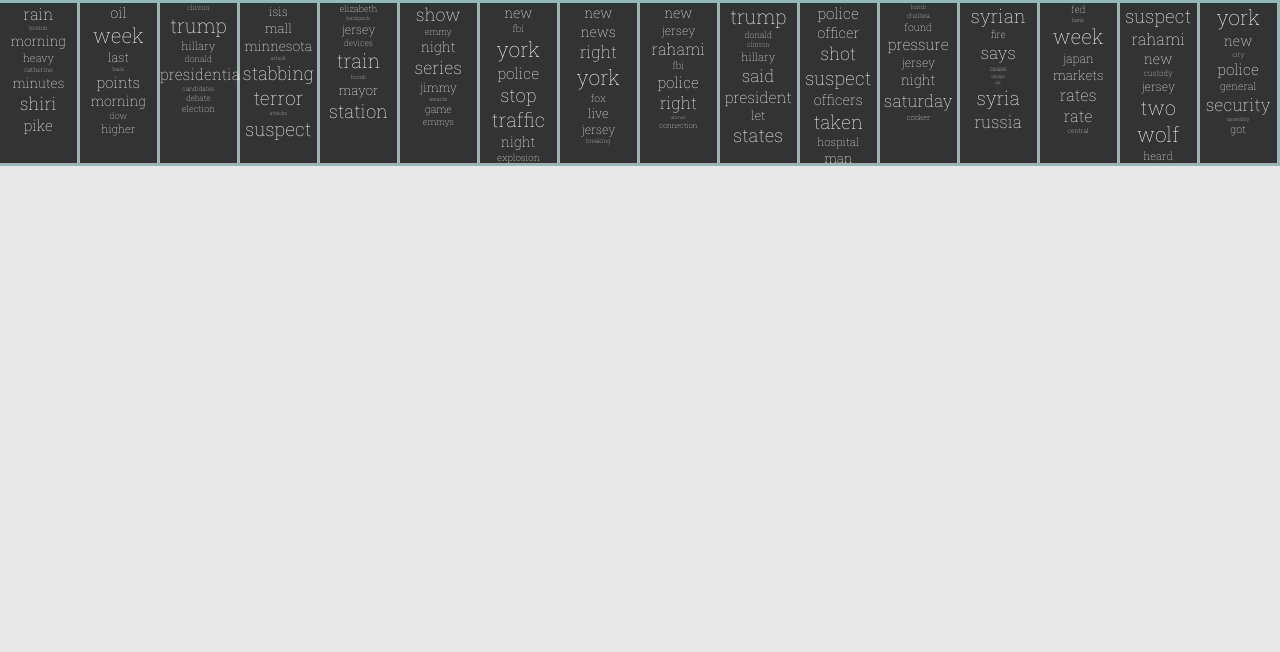
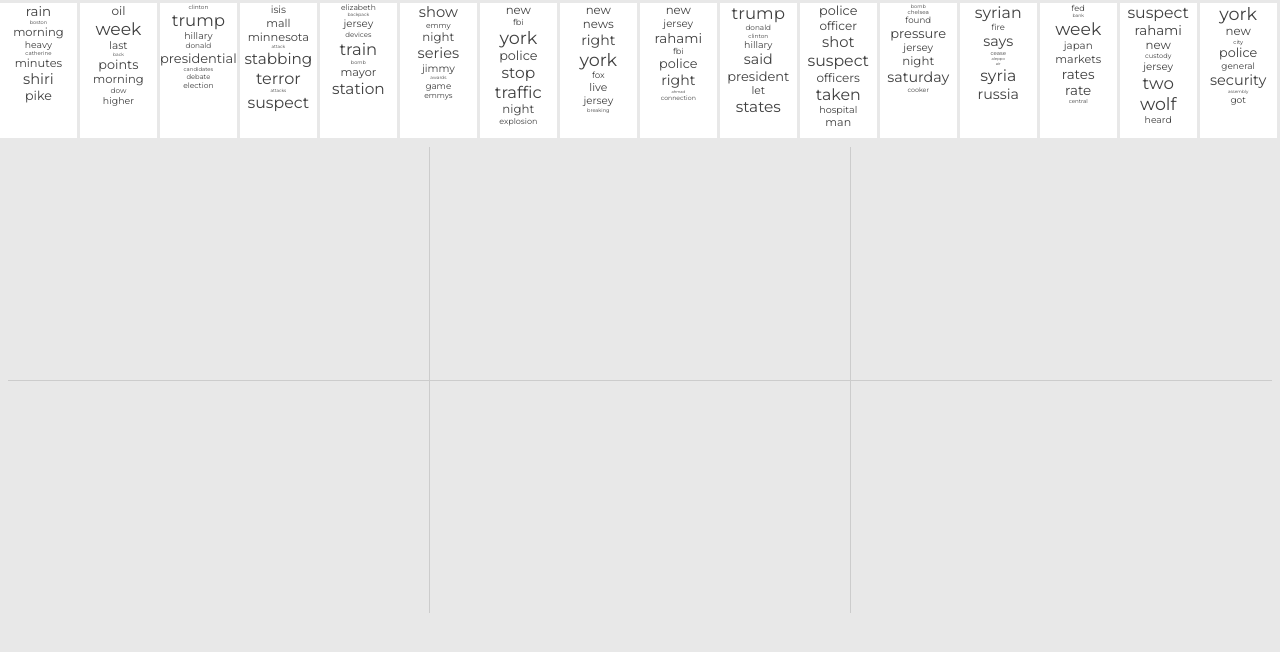
Before and after one commit to rtran9/news-bundles, a Flask app: template templates/index.html in a window 1280 px wide. Shown: the top 652 px of the page. Run offline with Flask 2, Linux system fonts and the light colour scheme; the template is opened without the code that fills it, so the values that code supplies are empty; some libraries are stand-ins or nearby versions.

Commit message:
change layout to grid

```diff
--- a/static/css/main.css
+++ b/static/css/main.css
@@ -1,26 +1,23 @@
 /* custom css */
 
 html {
-  font-size: 0.65vw;
+  font-size: 0.55vw;
 }
 
 body {
     background-color: #e8e8e8;
-    font-family: 'Roboto Slab', serif;
+    font-family:'Montserrat', sans-serif;
+/*    font-family: 'Roboto Slab', serif;*/
 }
 
 h1, h2, h3, h4, h5, h6 {
-    font-family: 'Roboto Slab', serif;
+    font-family:'Montserrat', sans-serif;
+/*    font-family: 'Roboto Slab', serif;*/
     margin: auto;
 }
 
 .area {
   fill: #e7e7e7;
-}
-
-.cluster-title {
-	font-family: 'Slabo 50px', serif;
-	color: #6666cc;
 }
 
 #stories-list{
@@ -29,34 +26,39 @@ h1, h2, h3, h4, h5, h6 {
 
 #stories-frame {
     z-index: 4;
-    background-color:#94b8b8;
+    background-color:#e8e8e8;
     position:fixed;
     top:0;
    left:0;
    width:100%;
-   height:12.5vw;
+   height:10.5vw;
    padding-top: 0.25vw;
    padding-bottom: 0.25vw;
 }
 
 #videos-section {
-    margin-top: 12.5vw;
+    margin-top: 11.5vw;
 }
 
 /*li {
 	color:"black";
 }*/
 
+.cluster-title {
+    font-family:'Montserrat', sans-serif;
+    color: #333;
+}
+
 .cluster {
-    background-color: #333;
+    background-color: white;
 }
 
 .cluster:hover {
-    background-color: #777;
+    background-color: #f2f2f2;
 }
 
 .cluster.active {
-    background-color: #666;
+    background-color: #e6e6e6;
 }
 
 .frame { width: 100%; height: 12.5vw; padding: 0; }
@@ -118,23 +129,8 @@ h1, h2, h3, h4, h5, h6 {
 .frame .slidee li div {
     font-weight: 100;
     font-style: normal;
-    color: white;
+    color: #404040;
 
-}
-
-
-.scrollbar {
-    width:100%;
-    margin: 0 0 1em 0;
-    height: 3px;
-    background: #ccc;
-    line-height: 0;
-}
-.scrollbar .handle {
-    width: 5vw; /* overriden if dynamicHandle: 1 */
-    height: 100%;
-    background: #222;
-    cursor: pointer;
 }
 
 /* centered columns styles */
@@ -189,3 +169,30 @@ text-align: left;
     margin:auto;*/
 
     }
+table {
+  border-collapse: collapse;
+  width: 100%;
+  height: 100%;
+  text-align: center;
+}
+table td, table th {
+  border: 1px solid #ccc;
+  height: 18vw;
+  width: 33vw;
+  max-width: 33vw;
+  max-height: 18vw;
+}
+table tr:first-child td {
+  border-top: 0;
+}
+table tr:last-child td {
+  border-bottom: 0;
+}
+table tr td:first-child,
+table tr th:first-child {
+  border-left: 0;
+}
+table tr td:last-child,
+table tr th:last-child {
+  border-right: 0;
+}
--- a/static/js/main.js
+++ b/static/js/main.js
@@ -135,10 +135,10 @@ function createImagesFrames() {
     for(var i = 0; i<data.children.length; i++) {
         imagesFrames[i] = {};
         var videoSection = document.getElementById("videos-section");
-        var storyDiv = document.createElement('div');
-        storyDiv.setAttribute("id" , "story-videos-"+i);
-        storyDiv.setAttribute("class" , "story-videos");
-        videoSection.appendChild(storyDiv);
+        // var storyDiv = document.createElement('div');
+        // storyDiv.setAttribute("id" , "story-videos-"+i);
+        // storyDiv.setAttribute("class" , "story-videos");
+        // videoSection.appendChild(storyDiv);
 
         for (var j=0; j< data.children[i].segments.length; j++) {
             var channel = data.children[i].segments[j].channel;
@@ -147,8 +147,9 @@ function createImagesFrames() {
             var storyChannelDiv = document.createElement('div');
             storyChannelDivId = "story-channel-videos-"+i+channel;
             storyChannelDiv.setAttribute("id" , storyChannelDivId);
-            storyChannelDiv.setAttribute("class" , "story-channel-div");
-            storyDiv.appendChild(storyChannelDiv);
+            storyChannelDiv.setAttribute("class" , "story-channel-div story-channel-div-"+i);
+            varTableLocation = document.getElementById("video-"+j);
+            varTableLocation.appendChild(storyChannelDiv);
 
             var h = document.createElement('h3');
             h.appendChild(document.createTextNode(channelsDict[channel]));
@@ -158,6 +159,11 @@ function createImagesFrames() {
             var unixDate = data.children[i].segments[j].videos[0].date;
             date.appendChild(document.createTextNode(timeConverter(unixDate)));
             storyChannelDiv.appendChild(date);
+
+
+            var videoElement = createVideoElement (i, channel);
+
+            storyChannelDiv.appendChild(videoElement);
 
             var imagesSliderFrame = document.createElement('div')
             imagesSliderFrame.setAttribute("class", "frame image-slider");
@@ -181,46 +187,20 @@ function createImagesFrames() {
                 imagesList.appendChild(li);
             }
 
-             var sly = new Sly($('#'+frameId),{
-                horizontal: 1,
-                itemNav: 'basic',
-                activateOn: 'click',
-                mouseDragging: 1,
-                touchDragging : 1,
-                releaseSwing  : 1,
-                scrollBy      : 1,
-                startAt       : 0,
-                speed: 300,
-                elasticBounds : 1,
-                dragHandle    : 1,
-                dynamicHandle : 1,
-                clickBar      : 1,
-                activeClass: 'active',
-            })
-
-
             var sly = new Sly('#'+frameId, {
                 slidee: '#'+slideeId,
                   horizontal: 1,
-                  itemNav: 'basic',
+                  itemNav: 'forceCentered',
                   activateOn: 'click',
-                  mouseDragging: 1,
+                  mouseDragging: 0,
                   startAt: 0,
                   speed: 300,
                   activeClass: 'active'});
 
             sly.init();
 
-            calculateContainerSize(sly);
-
             imagesFrames[i][channel] = {"sly":sly, "channelDiv":storyChannelDiv, "date":date};
             storyChannelDiv.style.display = 'none';
-
-            var videoElement = createVideoElement (i, channel);
-
-            storyChannelDiv.appendChild(videoElement);
-
-
 
         }
     }
@@ -229,11 +209,11 @@ function createImagesFrames() {
 function createVideoElement (storyIndex, channel) {
   // Add video in center
   var centerVideo = document.createElement('div');
-  centerVideo.setAttribute("class", "col-centered");
+  //centerVideo.setAttribute("class", "col-centered");
 
   var vidId = "video-player-"+storyIndex+"-"+channel
   var vid = document.createElement('video');
-  vid.setAttribute("width", "100%");
+  vid.setAttribute("width", "75%");
   vid.setAttribute("id", vidId);
   vid.setAttribute("preload", "metadata");
   centerVideo.appendChild(vid);
@@ -255,12 +235,12 @@ function createVideoElement (storyIndex, channel) {
   vid.addEventListener('mouseout', function() { this.controls = false; }, false);
 
   centerVideo.addEventListener("click", function() {
-    if (vid.paused == true) {
+    if (vid.muted === false) {
     // Play the video
-    vid.play();
+    vid.muted = true;
     } else {
     // Pause the video
-    vid.pause();
+    vid.muted = false;
     }
     });
 
@@ -276,7 +256,10 @@ function createVideoElement (storyIndex, channel) {
       if (getVideosList(storyIndex,channel).length > currVidIndex) {
         console.log("on pause channle: "+channel);
         imageClicked (storyIndex, channel, currVidIndex+1);
-    }
+      }
+      else {
+        imageClicked (storyIndex, channel, 0);
+      }
     }
   };
   return centerVideo;
@@ -310,6 +293,7 @@ function makelist(array) {
             w.setAttribute("style", fontSize);
             w.appendChild(document.createTextNode(word.text));
             p.appendChild(w);
+            p.setAttribute("class", "cluster-title")
 
         }
         item.appendChild(p);
@@ -322,19 +306,28 @@ function selectedStory(i) {
   frame.activate(i); // Activates i-th element
   var currStoryId = "story-videos-"+i;
 
-  for (var storyId in imagesFrames) {
-        for (var channel in imagesFrames[storyId]) {
-            imagesFrames[storyId][channel]["channelDiv"].style.display = 'none';
-        }
-   }
+  $(".story-channel-div").hide();
+  $(".story-channel-div-"+i).show();
 
-  for (var channel in imagesFrames[i]) {
-        imagesFrames[i][channel]["channelDiv"].style.display = 'block';
-  }
+  // for (var storyId in imagesFrames) {
+  //       for (var channel in imagesFrames[storyId]) {
+  //           imagesFrames[storyId][channel]["channelDiv"].style.display = 'none';
+  //       }
+  //  }
+
+  // for (var channel in imagesFrames[i]) {
+  //       imagesFrames[i][channel]["channelDiv"].style.display = 'block';
+  // }
 
   // in case any video is playing - pause all videos
   $("video").each(function(){
     $(this).get(0).pause();
+    $(this).get(0).muted = true;
+  });
+
+
+  $(".story-channel-div-"+i+" video").each(function(){
+    $(this).get(0).play();
   });
 }
 
@@ -343,8 +336,8 @@ function imageClicked (storyIndex, channel, videoId) {
   var currSly = imagesFrames[storyIndex][channel]["sly"]
   var currVideo = getVideosList(storyIndex, channel)[videoId]
   currSly.activate(videoId);
-  currSly.toStart(videoId);
-  calculateContainerSize(currSly)
+  currSly.reload(videoId);
+  currSly.toCenter(videoId);
 
   changeSrc(videoId, storyIndex, channel)
 
--- a/templates/index.html
+++ b/templates/index.html
@@ -6,6 +6,7 @@
 
     <link href="https://fonts.googleapis.com/css?family=Slabo+27px" rel="stylesheet">
     <link href="https://fonts.googleapis.com/css?family=Roboto+Slab:400,100,300,700" rel="stylesheet">
+    <link href="https://fonts.googleapis.com/css?family=Montserrat" rel="stylesheet">
 
     <link href={{ url_for('static', filename='css/main.css') }} rel="stylesheet" media="screen" type="text/css">
   </head>
@@ -13,9 +14,9 @@
     <div class="container">
 
       <!-- The stories menu and scrollbar for it -->
-      <div class="scrollbar" id="scrollbar">
+<!--       <div class="scrollbar" id="scrollbar">
         <div class="handle"></div>
-      </div>
+      </div> -->
       <div class="frame" id="stories-frame">
         <ul class="slidee" id="stories-list">
         </ul>
@@ -24,6 +25,18 @@
 
       <!-- videos -->
       <div class="" id="videos-section">
+      <table>
+        <tr>
+          <td id="video-0"></td>
+          <td id="video-2"></td>
+          <td id="video-1"></td>
+        </tr>
+      <tr>
+        <td id="video-3"></td>
+        <td id="video-5"></td>
+        <td id="video-4"></td>
+      </tr>
+</table>
       </div>
 
 
```
Also changed, not shown: other parts of static/css/main.css (+15 -22 lines).
